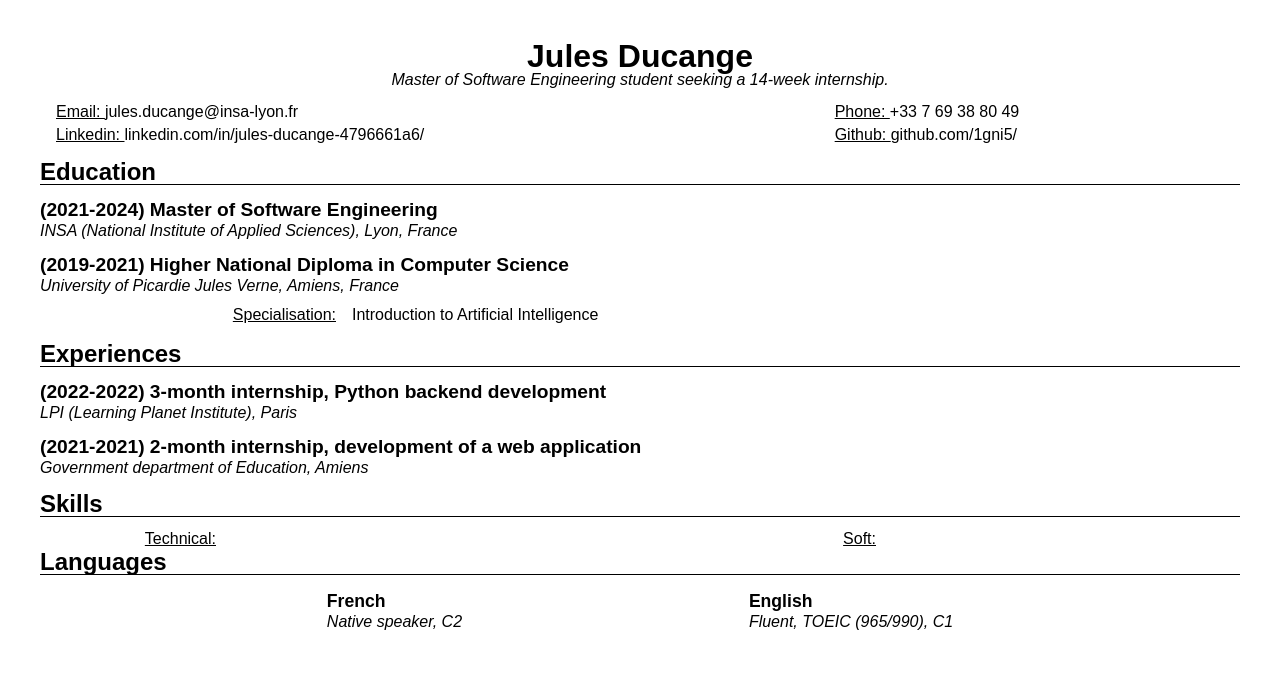
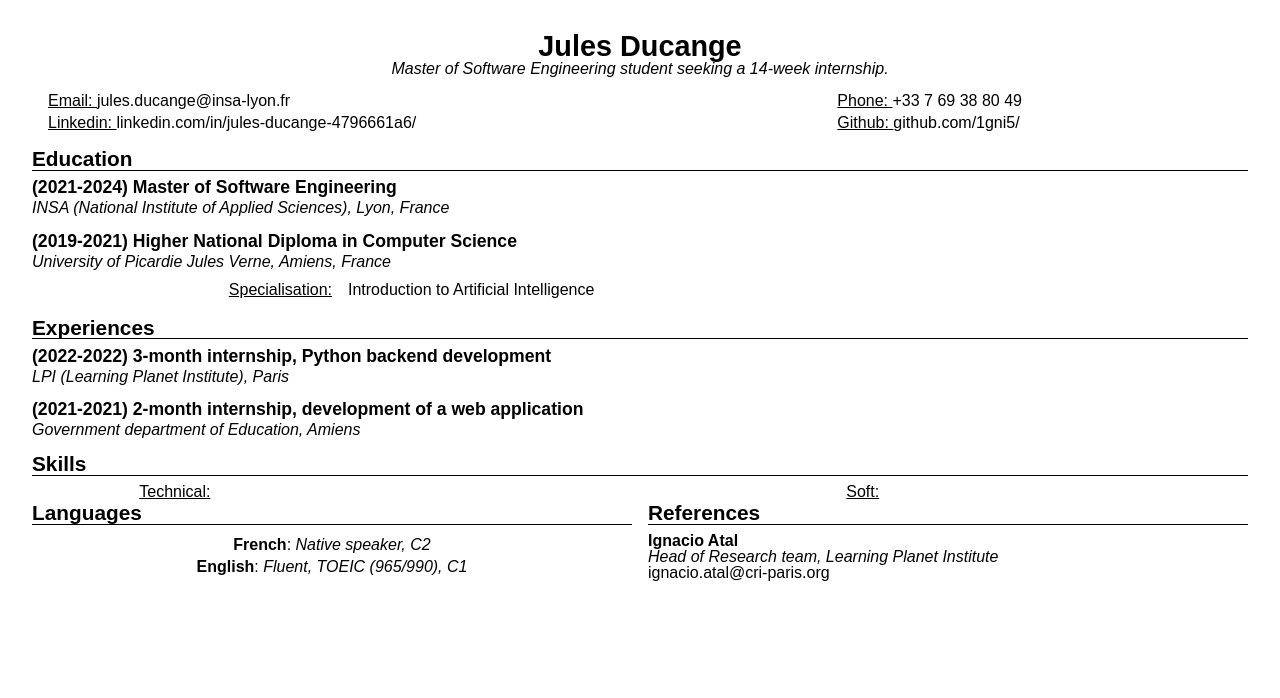
Before and after one commit to 1gni5/rezu-me, a Flask app: page /render/ in a window 1280 px wide. Shown: the top 698 px of the page. Run offline with Flask 2, Linux system fonts and the light colour scheme.

Commit message:
Add basic reference support

```diff
--- a/db/master.json
+++ b/db/master.json
@@ -392,5 +392,13 @@
                 "organization"
             ]
         }
+    ],
+    "references": [
+        {
+            "name": "Ignacio Atal",
+            "position": "Head of Research team",
+            "company": "Learning Planet Institute",
+            "email": "ignacio.atal@cri-paris.org"
+        }
     ]
 }
--- a/src/models.py
+++ b/src/models.py
@@ -68,6 +68,15 @@ class Experience(BaseModel):
     achievements: list[TaggedItem]
 
 
+class JobReference(BaseModel):
+    """Job reference model."""
+
+    name: str
+    position: str
+    company: str
+    email: str
+
+
 class Resume(BaseModel):
     """Resume model."""
 
@@ -80,6 +89,7 @@ class Resume(BaseModel):
     languages: list[Language]
     hard_skills: list[TaggedItem]
     soft_skills: list[TaggedItem]
+    references: list[JobReference]
 
     def get_tags(self) -> set[str]:
         """Return a set of all tags in the resume."""
--- a/src/static/stylesheets/render.css
+++ b/src/static/stylesheets/render.css
@@ -2,7 +2,7 @@
 body {
     font-family: Arial, Helvetica, sans-serif;
     font-size: 1em;
-    padding: 2.5em;
+    padding: 2em;
 }
 
 li {
@@ -14,9 +14,13 @@ li {
     font-style: italic;
 }
 
+.bold {
+    font-weight: bold;
+}
+
 /* --- Header --- */
 .title {
-    font-size: 2em;
+    font-size: 1.8em;
     font-weight: bold;
     text-align: center;
     margin: 0;
@@ -46,9 +50,9 @@ li {
 
 /* --- Sections --- */
 .section-title {
-    font-size: 1.5em;
+    font-size: 1.3em;
     font-weight: bold;
-    margin-bottom: 0.6em;
+    margin-bottom: 0.4em;
     width: 100%;
     border-bottom: 1px solid black;
 }
@@ -58,7 +62,7 @@ li {
 }
 
 .item-title {
-    font-size: 1.2em;
+    font-size: 1.1em;
     font-weight: bold;
     margin: 0.2em 0;
 }
@@ -74,6 +78,12 @@ li {
     column-gap: 1em;
 }
 
+.split {
+    display: grid;
+    grid-template-columns: 1fr 1fr;
+    column-gap: 1em;
+}
+
 .row-title {
     text-decoration: underline;
     text-align: right;
@@ -86,13 +96,13 @@ li {
 /* --- Languages --- */
 #languages .container {
     display: flex;
-    flex-direction: row;
+    flex-direction: column;
     flex-wrap: wrap;
-    justify-content: space-evenly;
+    align-items: center;
 }
 
-#languages .item-title {
-    font-size: 1.1em;
+#languages p {
+    margin: 0.2em;
 }
 
 /* --- Skills --- */
--- a/src/templates/render.html
+++ b/src/templates/render.html
@@ -123,17 +123,33 @@
 </div>
 </section>
 
+<div class="split">
 <!-- Languages -->
 <section id="languages">
     <h2 class="section-title"> Languages </h2>
     <div class="container">
         {% for l in languages %}
-        <section class="section-item">
-            <h3 class="item-title"> {{l.name}} </h3>
-            <p class="item-subtitle"> {{l.level}} </p>
+        <p>
+            <span class="bold">{{l.name}}</span>:
+            <span class="italic">{{l.level}}</span>
+        </p>
+        {% endfor %}
+    </div>
+</section>
+
+<!-- References -->
+<section id="references">
+    <h2 class="section-title"> References </h2>
+    <div class="container">
+        {% for r in references %}
+        <section>
+            <h3 class="bold">{{r.name}}</h3>
+            <p class="italic">{{r.position}}, {{r.company}}</p>
+            <p>{{r.email}}</p>
         </section>
         {% endfor %}
     </div>
 </section>
 
+</div>
 {% endblock content %}
```
